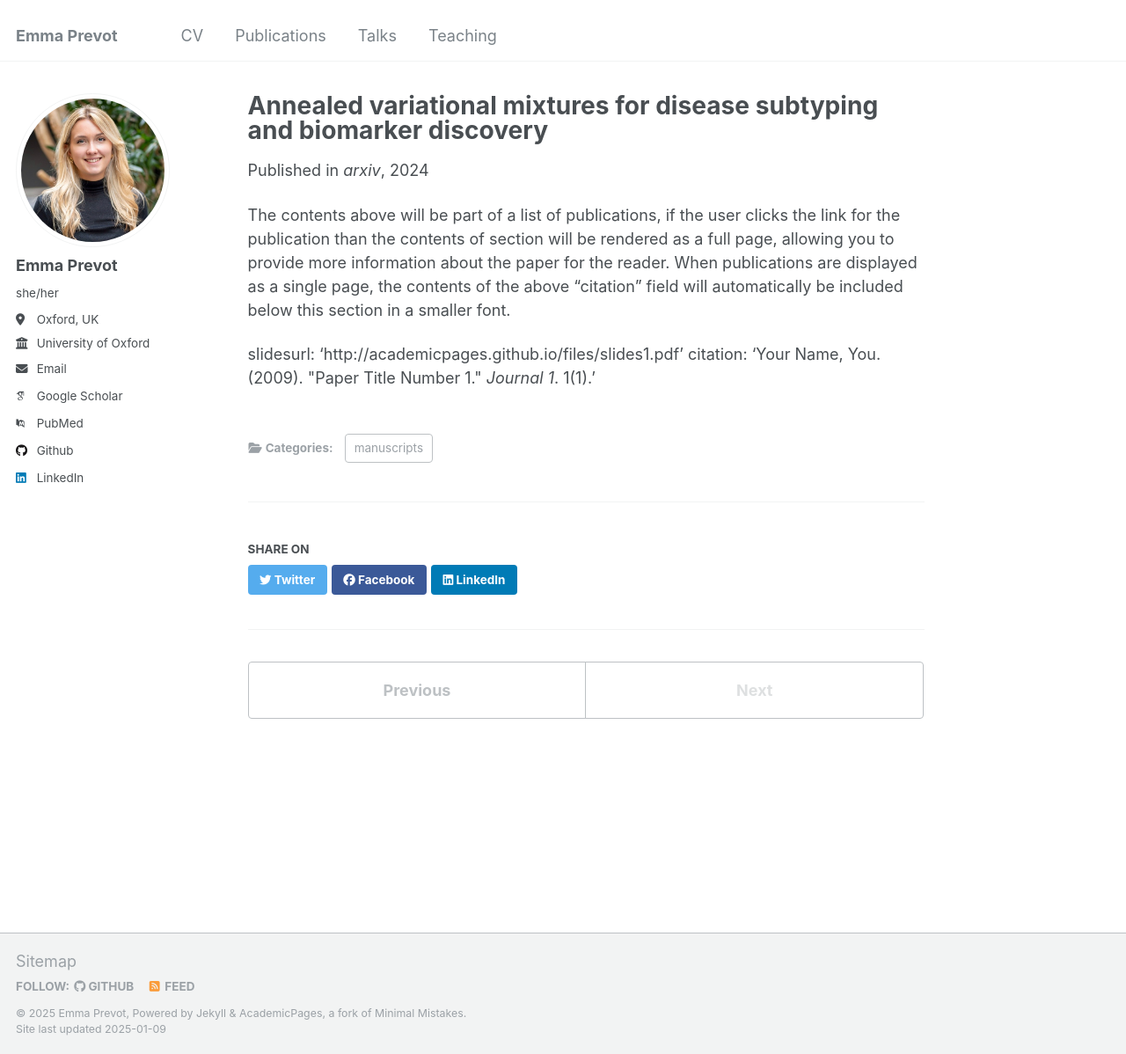
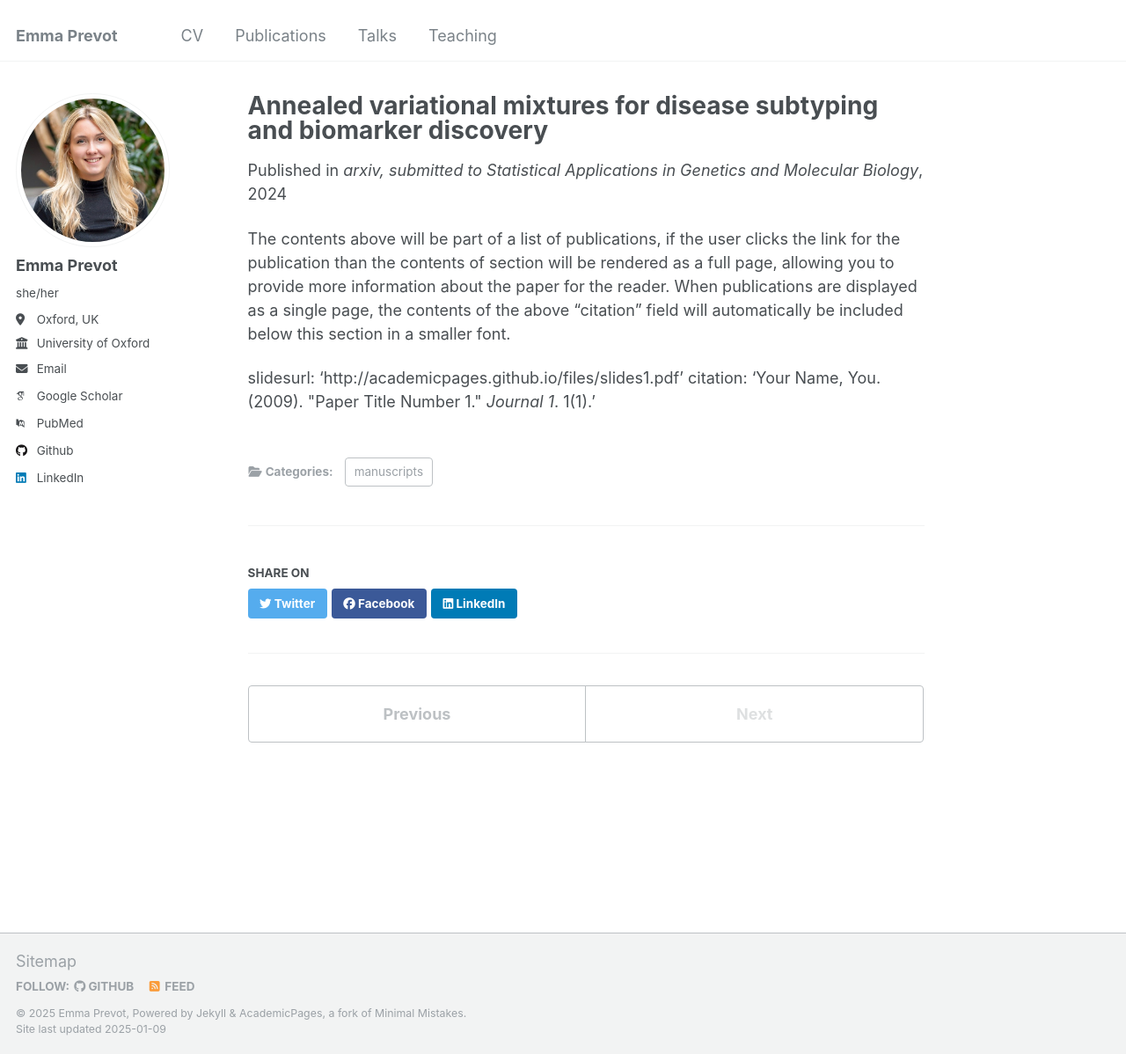
Before and after one commit to emmaprevot/emmaprevot.github.io, a Jekyll site: the page built from _publications/2009-10-01-paper-title-number-1.md, in a window 1280 px wide and 1198 px high. Shown: the whole window at 88% size. Built offline with Jekyll 4.4.1, drawn with Linux system fonts in a browser that asks for light colours; some web fonts are replaced.

Commit message:
Update 2009-10-01-paper-title-number-1.md

```diff
--- a/_publications/2009-10-01-paper-title-number-1.md
+++ b/_publications/2009-10-01-paper-title-number-1.md
@@ -5,7 +5,7 @@ category: manuscripts
 permalink: /publication/2009-10-01-paper-title-number-1
 excerpt: 'Cluster analyses of high-dimensional data are often hampered by the presence of large numbers of variables that do not provide relevant information, as well as the perennial issue of choosing an appropriate number of clusters. These challenges are frequently encountered when analysing `omics datasets, such as in molecular precision medicine, where a key goal is to identify disease subtypes and the biomarkers that define them. Here we introduce an annealed variational Bayes algorithm for fitting high-dimensional mixture models while performing variable selection. Our algorithm is scalable and computationally efficient, and we provide an open source Python implementation, VBVarSel. In a range of simulated and real biomedical examples, we show that VBVarSel outperforms the current state of the art, and demonstrate its use for cancer subtyping and biomarker discovery.'
 date: 2024-11-28
-venue: 'arxiv'
+venue: 'arxiv, submitted to Statistical Applications in Genetics and Molecular Biology'
 paperurl: 'https://arxiv.org/abs/2411.19262'
 ---
 
```
